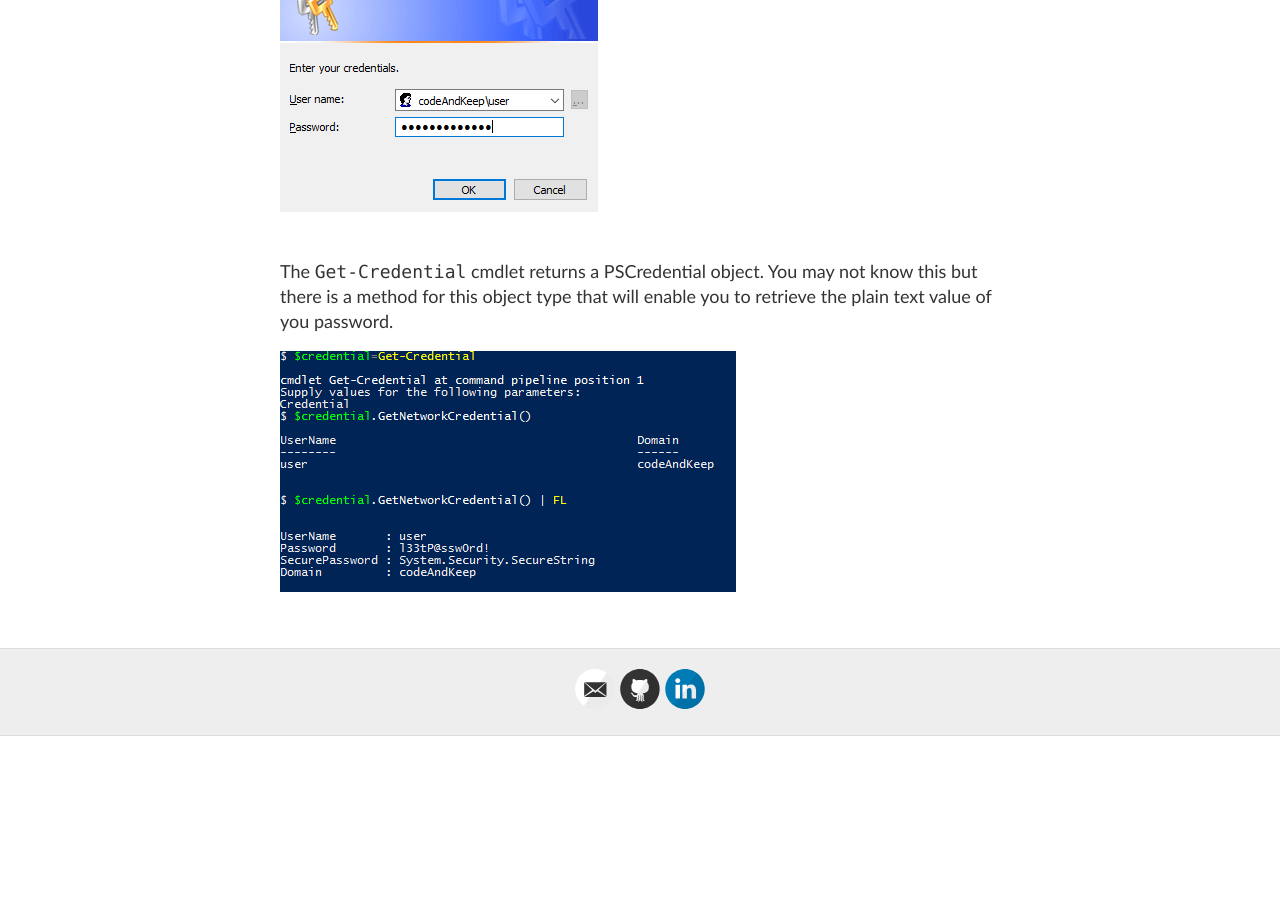
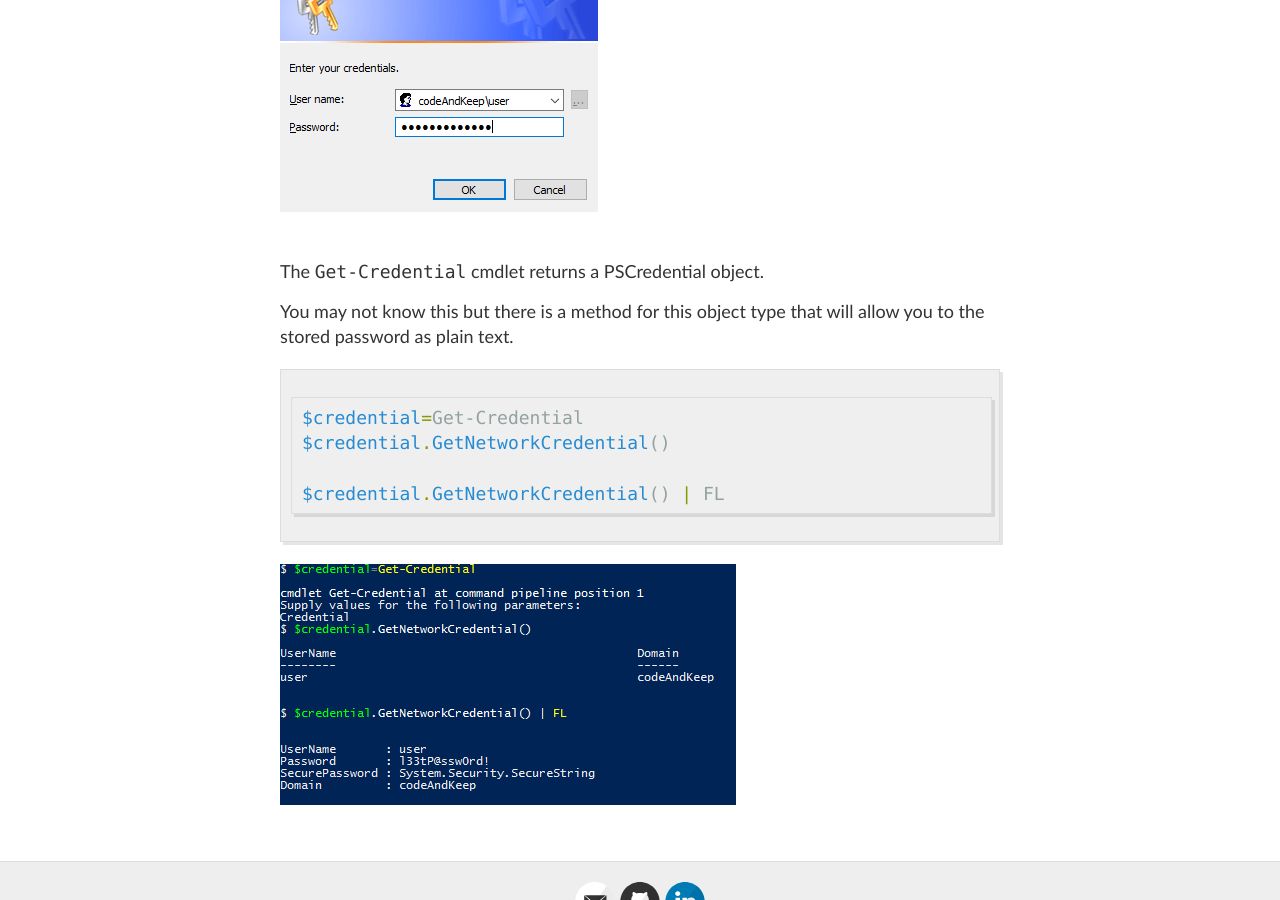
Before and after one commit to briansworth/dev, a Jekyll site: the page built from _posts/2017-4-23-Powershell-Read-Password.md, in a window 1280 px wide and 900 px high, scrolled down 551 px. Built offline with Jekyll 4.4.1, drawn with Linux system fonts in a browser that asks for light colours; before the commit the page ends 1287 px from its top, so only the background shows below that.

Commit message:
Testing code block

````diff
--- a/_posts/2017-4-23-Powershell-Read-Password.md
+++ b/_posts/2017-4-23-Powershell-Read-Password.md
@@ -13,6 +13,14 @@ $credential=Get-Credential
 
 <br>
 The `Get-Credential` cmdlet returns a PSCredential object.
-You may not know this but there is a method for this object type that will enable you to retrieve the plain text value of you password.
+
+You may not know this but there is a method for this object type that will allow you to the stored password as plain text.
+
+```powershell
+$credential=Get-Credential
+$credential.GetNetworkCredential()
+
+$credential.GetNetworkCredential() | FL
+```
 
 ![_config.yml]({{ site.baseurl }}/images/getNetworkCredentials.PNG)
````
